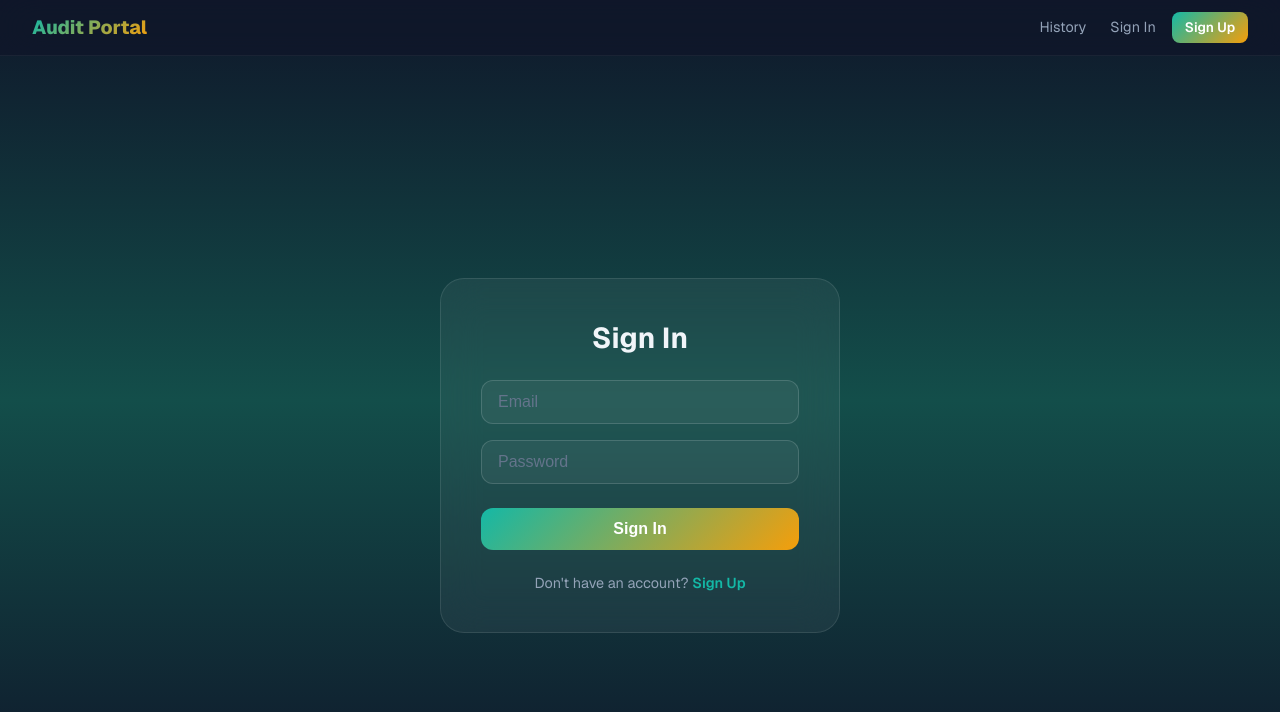
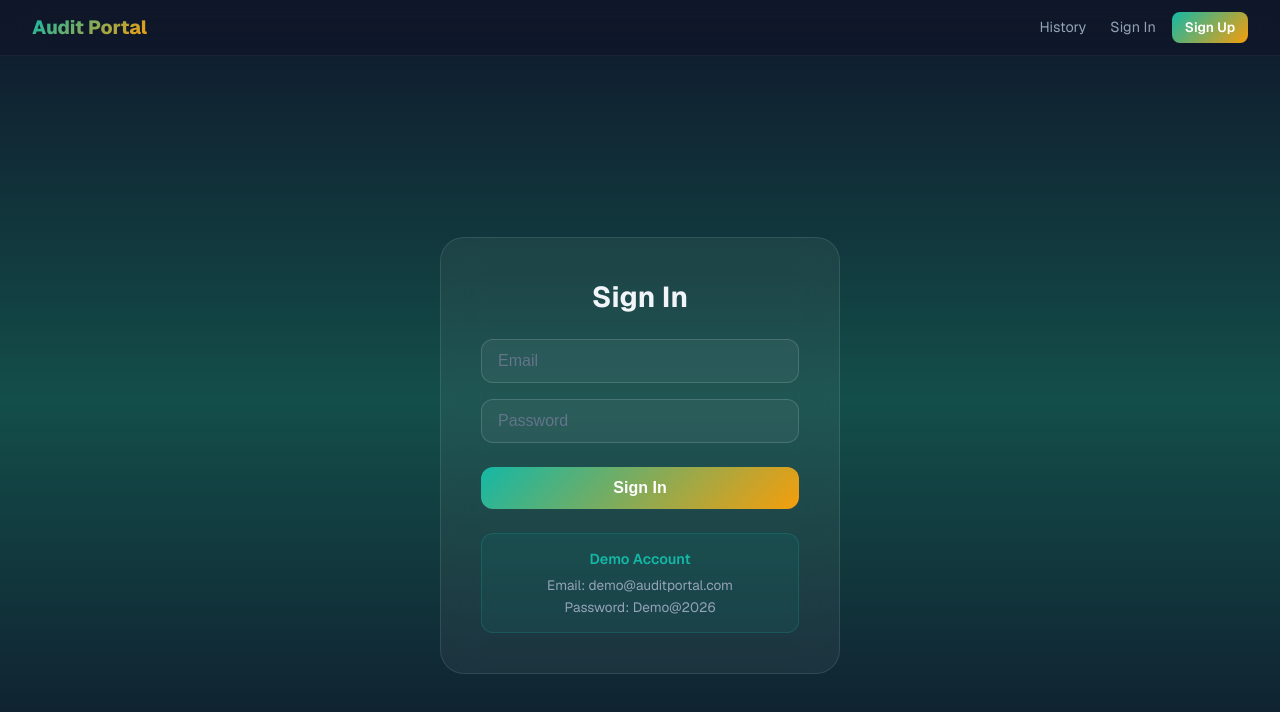
Before and after one commit to tahiralatif/website-audit-portal, a Next.js app: page /signin in a window 1280 px wide. Shown: the top 712 px of the page. Built offline with nearby package versions, Linux system fonts and the light colour scheme; no server answers.

Commit message:
feat: remove sign-up link and add demo credentials hint on sign-in page
- Removed 'Don't have an account? Sign Up' link from sign-in page
- Added styled demo credentials box below the form for easy access
- Demo account: demo@auditportal.com / Demo@2026

```diff
--- a/app/signin/page.js
+++ b/app/signin/page.js
@@ -64,9 +64,11 @@ export default function SignIn() {
             {loading ? 'Signing in...' : 'Sign In'}
           </button>
         </form>
-        <p className={styles.link}>
-          Don&apos;t have an account? <a href="/signup">Sign Up</a>
-        </p>
+        <div className={styles.demoHint}>
+          <span className={styles.demoLabel}>Demo Account</span>
+          <span>Email: demo@auditportal.com</span>
+          <span>Password: Demo@2026</span>
+        </div>
       </div>
     </div>
   );
--- a/app/signin/page.module.css
+++ b/app/signin/page.module.css
@@ -97,3 +97,25 @@
 .link a:hover {
   text-decoration: underline;
 }
+
+.demoHint {
+  display: flex;
+  flex-direction: column;
+  align-items: center;
+  gap: 0.25rem;
+  margin-top: 1.5rem;
+  padding: 1rem;
+  background: rgba(20, 184, 166, 0.08);
+  border: 1px solid rgba(20, 184, 166, 0.2);
+  border-radius: 0.75rem;
+  color: #94a3b8;
+  font-size: 0.85rem;
+  text-align: center;
+}
+
+.demoLabel {
+  font-weight: 600;
+  color: #14b8a6;
+  font-size: 0.9rem;
+  margin-bottom: 0.25rem;
+}
```
